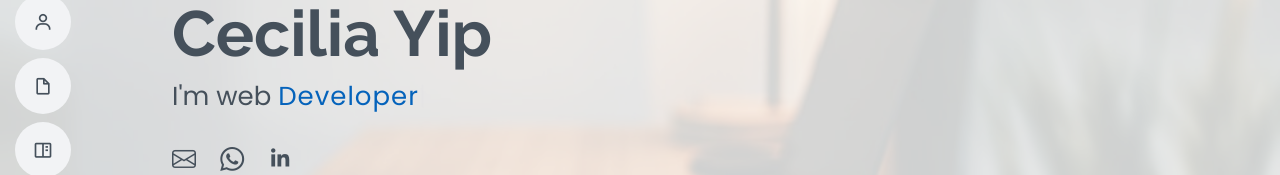
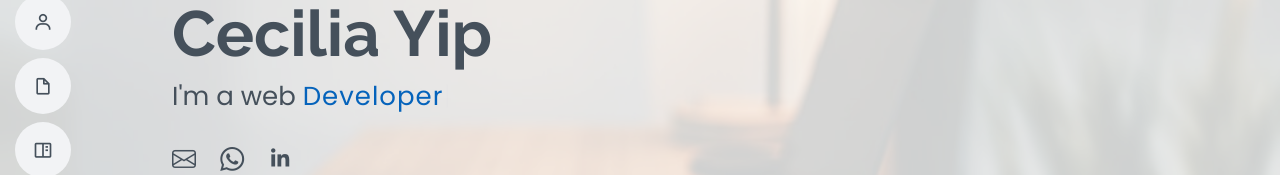
Before and after one commit to qbearsunny/portfolio, a plain HTML site: page index.html in a window 1280 px wide. Shown: the part 310-485 px from the top of the page. Drawn offline with nearby package versions, Linux system fonts and the light colour scheme.

Commit message:
fix typo

```diff
--- a/index.html
+++ b/index.html
@@ -83,7 +83,7 @@
       <div class="container" data-aos="zoom-in" data-aos-delay="100">
         <h1>Cecilia Yip</h1>
         <p>
-          I'm web
+          I'm a web
           <span class="typed" data-typed-items="Designer, Developer"></span>
         </p>
         <div class="social-links">
```
